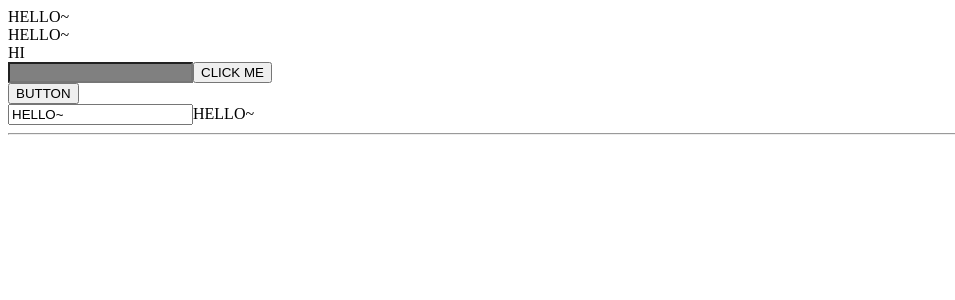
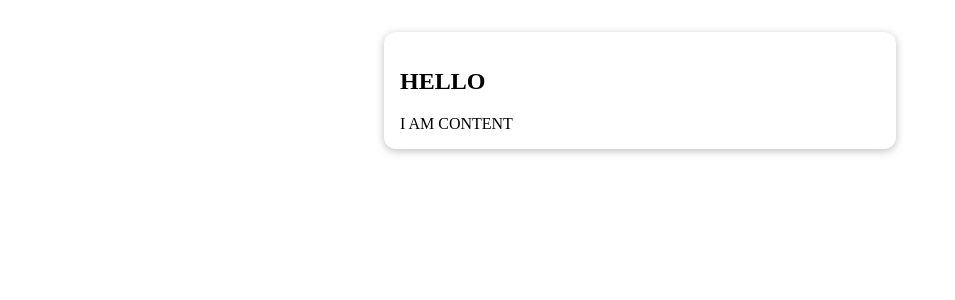
Before and after one commit to 0hhanum/VuePractice, a Vue app in the folder app2/: page / in a window 1280 px wide. Shown: the top 300 px of the page, without its empty margins (0-955 px from the left). Built offline with nearby package versions, Linux system fonts and the light colour scheme.

Commit message:
Using slots - Component's boilerplate

```diff
--- a/app2/src/App.vue
+++ b/app2/src/App.vue
@@ -1,53 +1,16 @@
 <template>
   <div id="app">
-    <MiddleChild ref="middleChild" :message="message" :func="alertMessage" />
-    <input v-model="message" />
-    <span>{{ message }}</span>
-    <hr />
-    <span>{{ messageFromChild }}</span>
+    <card-template>
+      <ContentComponent />
+    </card-template>
   </div>
 </template>
 <script>
-/*****
-정리
-props => 1 depth만큼만 전달 가능
-refs => 동일
-provide => 전역으로 접근 가능 but, 동적으로 사용 원할시 별도의 방법 필요 (String 말고 객체 참조하는 array 혹은 object 는 가능) && 어느 부모에게서 왔는지 파악 불가
-******/
-import MiddleChild from "./components/MiddleChild.vue";
-
+import ContentComponent from "./components/Content";
 export default {
   name: "app",
-  components: { MiddleChild: MiddleChild },
-  data() {
-    return {
-      message: "HELLO~",
-      objectForProvideData: {
-        message: "HI",
-      },
-      messageFromChild: "",
-    };
-  },
-  provide() {
-    return {
-      message: this.message,
-      object: this.objectForProvideData,
-      providedFunction: this.getChildMessage,
-    };
-  },
-  watch: {
-    message(e) {
-      this.$refs.middleChild.$refs.lastChild.changeRefData(e);
-      this.objectForProvideData.message = e;
-    },
-  },
-  methods: {
-    getChildMessage(message) {
-      this.messageFromChild = message;
-    },
-    alertMessage() {
-      alert("HI");
-    },
+  components: {
+    ContentComponent: ContentComponent,
   },
 };
 </script>
--- /dev/null
+++ b/app2/src/components/CardTemplate.vue
@@ -0,0 +1,17 @@
+<template>
+  <section>
+    <slot></slot>
+  </section>
+</template>
+<script>
+export default {};
+</script>
+<style scoped>
+div {
+  margin: 2rem auto;
+  max-width: 30rem;
+  border-radius: 12px;
+  box-shadow: 0 2px 8px rgba(0, 0, 0, 0.26);
+  padding: 1rem;
+}
+</style>
--- /dev/null
+++ b/app2/src/components/Content.vue
@@ -0,0 +1,14 @@
+<template>
+  <div>
+    <h1>HELLO</h1>
+    <span>I AM CONTENT</span>
+  </div>
+</template>
+
+<script>
+export default {
+  name: "content-component",
+};
+</script>
+
+<style></style>
--- a/app2/src/components/LastChild.vue
+++ b/app2/src/components/LastChild.vue
@@ -30,3 +30,8 @@ export default {
   },
 };
 </script>
+<style scoped>
+span {
+  color: green;
+}
+</style>
--- a/app2/src/main.js
+++ b/app2/src/main.js
@@ -1,7 +1,8 @@
 import Vue from "vue";
 import App from "./App.vue";
+import CardTemplate from "./components/CardTemplate";
 Vue.config.productionTip = false;
-
+Vue.component("card-template", CardTemplate);
 new Vue({
   render: (h) => h(App),
 }).$mount("#app");
```
